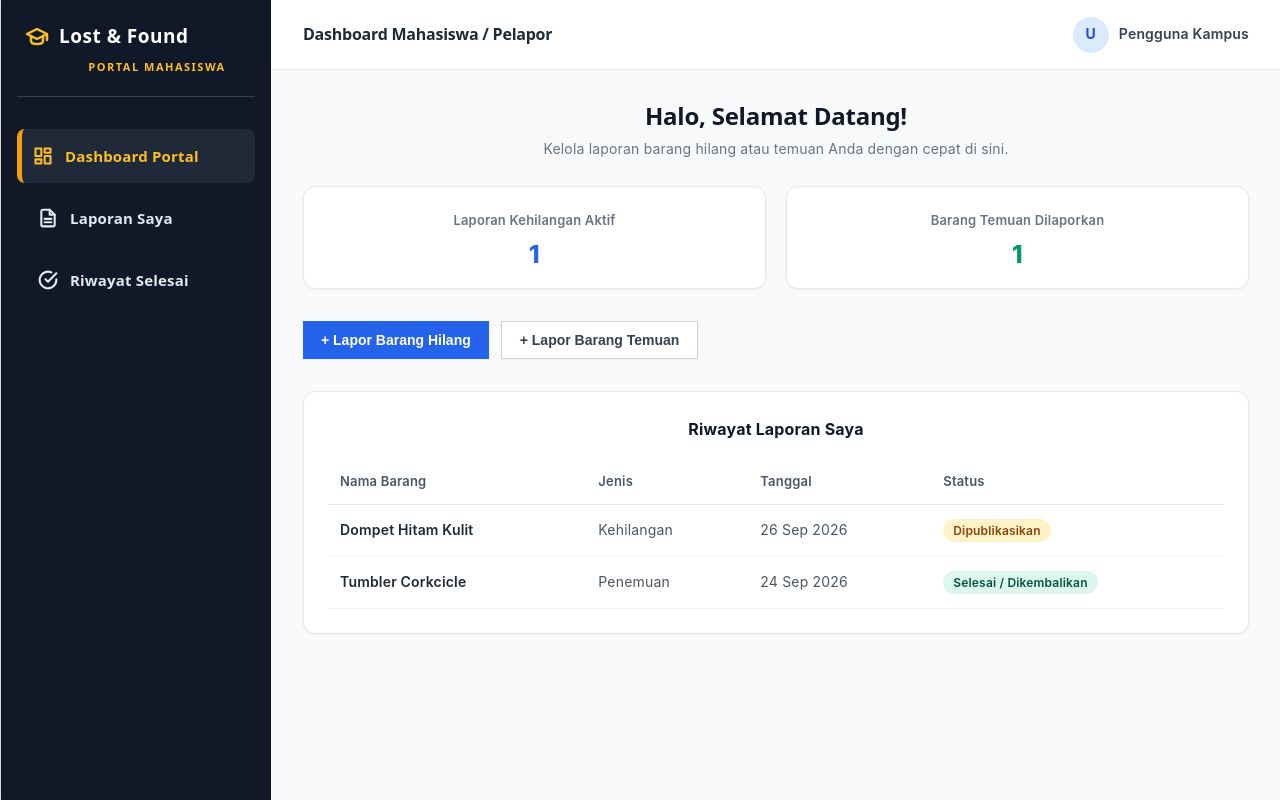
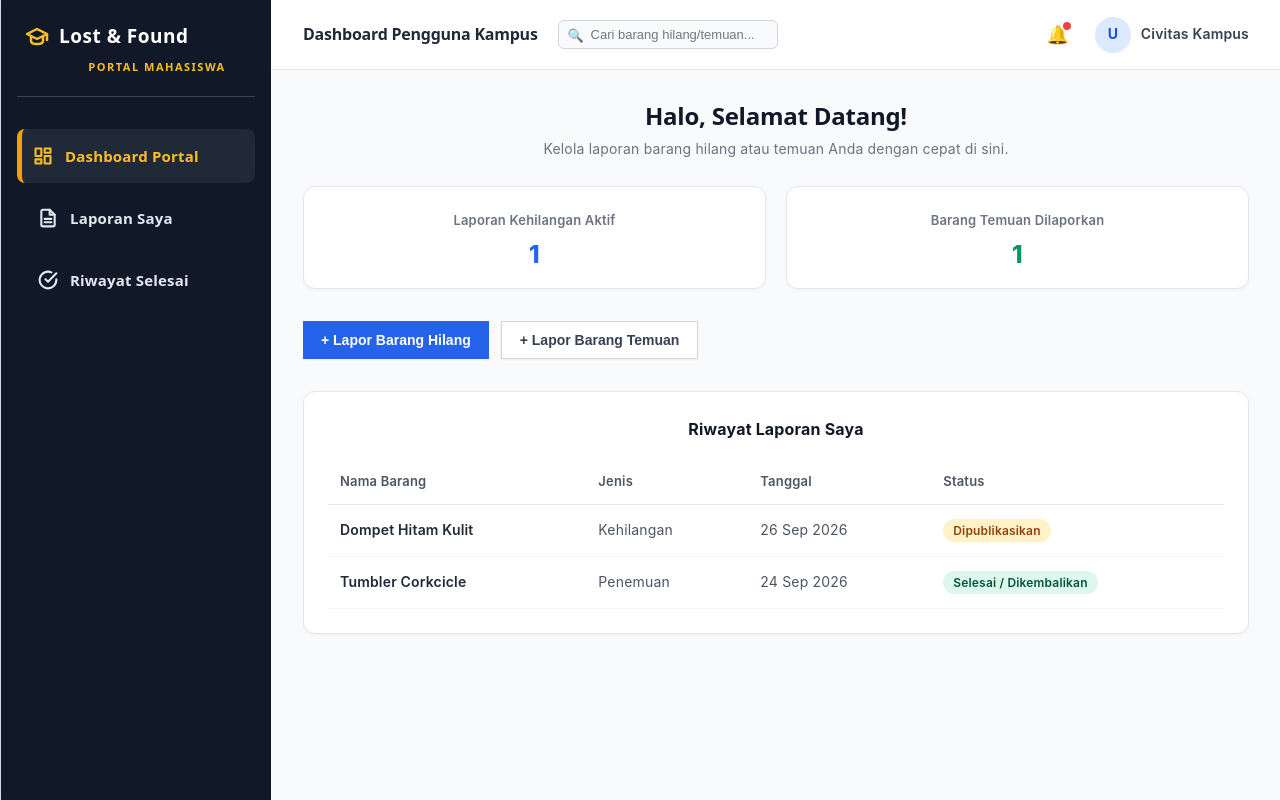
Before and after one commit to holyblesty/PBL03, a React (Vite) app in the folder lost-found-app/: page / in a window 1280 px wide. Built offline with nearby package versions, Linux system fonts and the light colour scheme.

Commit message:
feat(navbar): perbarui notifikasi real-time untuk status jadwal pengambilan, klaim, dan persetujuan laporan oleh Pamdal

```diff
--- a/lost-found-app/src/components/UserNavbar.jsx
+++ b/lost-found-app/src/components/UserNavbar.jsx
@@ -1,14 +1,86 @@
-import React from 'react';
+import React, { useState } from 'react';
 
 export default function UserNavbar() {
+    const [showNotifications, setShowNotifications] = useState(false);
+
+    // Data notifikasi yang mencakup semua skenario (jadwal diterima, klaim di-ACC, laporan di-ACC)
+    const notifications = [
+        {
+            id: 1,
+            text: 'Jadwal request pengambilan barang "Tumbler Corkcicle" telah diterima dan dikonfirmasi oleh Pamdal.',
+            time: '5 menit lalu',
+            unread: true
+        },
+        {
+            id: 2,
+            text: 'Pengajuan klaim kepemilikan barang "Dompet Hitam Kulit" telah di-ACC oleh admin/Pamdal.',
+            time: '2 jam lalu',
+            unread: true
+        },
+        {
+            id: 3,
+            text: 'Laporan barang hilang baru Anda telah di-ACC dan dipublikasikan oleh Pamdal.',
+            time: '1 hari lalu',
+            unread: false
+        },
+    ];
+
     return (
-        <header style={{ height: '70px', backgroundColor: '#FFFFFF', borderBottom: '1px solid #E5E7EB', display: 'flex', alignItems: 'center', justifyContent: 'space-between', padding: '0 32px', boxSizing: 'border-box' }}>
-            <h2 style={{ fontSize: '16px', fontWeight: '600', color: '#1F2937', margin: 0 }}>Dashboard Mahasiswa / Pelapor</h2>
-            <div style={{ display: 'flex', alignItems: 'center', gap: '10px' }}>
-                <div style={{ width: '36px', height: '36px', borderRadius: '50%', backgroundColor: '#DBEAFE', color: '#1D4ED8', display: 'flex', alignItems: 'center', justifyContent: 'center', fontWeight: '700', fontSize: '14px' }}>
-                    U
+        <header style={{ height: '70px', backgroundColor: '#FFFFFF', borderBottom: '1px solid #E5E7EB', display: 'flex', alignItems: 'center', justifyContent: 'space-between', padding: '0 32px', boxSizing: 'border-box', position: 'relative' }}>
+            {/* Judul Universal & Kolom Filter */}
+            <div style={{ display: 'flex', alignItems: 'center', gap: '20px' }}>
+                <h2 style={{ fontSize: '16px', fontWeight: '600', color: '#1F2937', margin: 0 }}>Dashboard Pengguna Kampus</h2>
+
+                <div style={{ position: 'relative' }}>
+                    <input
+                        type="text"
+                        placeholder="Cari barang hilang/temuan..."
+                        style={{ padding: '6px 12px 6px 32px', borderRadius: '6px', border: '1px solid #D1D5DB', fontSize: '13px', outline: 'none', width: '220px', backgroundColor: '#F9FAFB' }}
+                    />
+                    <span style={{ position: 'absolute', left: '10px', top: '50%', transform: 'translateY(-50%)', color: '#9CA3AF', fontSize: '13px' }}>🔍</span>
                 </div>
-                <span style={{ fontSize: '14px', fontWeight: '600', color: '#374151' }}>Pengguna Kampus</span>
+            </div>
+
+            {/* Bagian Kanan: Notifikasi & Profil */}
+            <div style={{ display: 'flex', alignItems: 'center', gap: '20px' }}>
+
+                {/* Tombol Lonceng Notifikasi */}
+                <div style={{ position: 'relative' }}>
+                    <button
+                        onClick={() => setShowNotifications(!showNotifications)}
+                        style={{ background: 'none', border: 'none', cursor: 'pointer', fontSize: '18px', position: 'relative', padding: '6px', borderRadius: '50%', display: 'flex', alignItems: 'center', justifyContent: 'center' }}
+                    >
+                        🔔
+                        {/* Indikator Titik Merah */}
+                        <span style={{ position: 'absolute', top: '4px', right: '4px', width: '8px', height: '8px', backgroundColor: '#EF4444', borderRadius: '50%' }}></span>
+                    </button>
+
+                    {/* Dropdown Box Notifikasi */}
+                    {showNotifications && (
+                        <div style={{ position: 'absolute', right: '0', top: '45px', width: '340px', backgroundColor: '#FFFFFF', border: '1px solid #E5E7EB', borderRadius: '8px', boxShadow: '0 4px 6px -1px rgba(0,0,0,0.1)', zIndex: 100, padding: '12px' }}>
+                            <div style={{ display: 'flex', justifyContent: 'space-between', alignItems: 'center', marginBottom: '10px', borderBottom: '1px solid #F3F4F6', paddingBottom: '8px' }}>
+                                <span style={{ fontSize: '14px', fontWeight: '700', color: '#111827' }}>Notifikasi</span>
+                                <span style={{ fontSize: '11px', color: '#2563EB', cursor: 'pointer', fontWeight: '600' }}>Tandai sudah dibaca</span>
+                            </div>
+                            <div style={{ display: 'flex', flexDirection: 'column', gap: '8px', maxHeight: '300px', overflowY: 'auto' }}>
+                                {notifications.map((notif) => (
+                                    <div key={notif.id} style={{ padding: '10px', borderRadius: '6px', backgroundColor: notif.unread ? '#EFF6FF' : '#F9FAFB', border: '1px solid #E5E7EB' }}>
+                                        <p style={{ margin: '0 0 4px 0', fontSize: '12px', color: '#1F2937', fontWeight: notif.unread ? '600' : '400', lineHeight: '1.4' }}>{notif.text}</p>
+                                        <span style={{ fontSize: '10px', color: '#6B7280' }}>{notif.time}</span>
+                                    </div>
+                                ))}
+                            </div>
+                        </div>
+                    )}
+                </div>
+
+                {/* Profil Pengguna */}
+                <div style={{ display: 'flex', alignItems: 'center', gap: '10px' }}>
+                    <div style={{ width: '36px', height: '36px', borderRadius: '50%', backgroundColor: '#DBEAFE', color: '#1D4ED8', display: 'flex', alignItems: 'center', justifyContent: 'center', fontWeight: '700', fontSize: '14px' }}>
+                        U
+                    </div>
+                    <span style={{ fontSize: '14px', fontWeight: '600', color: '#374151' }}>Civitas Kampus</span>
+                </div>
             </div>
         </header>
     );
```
